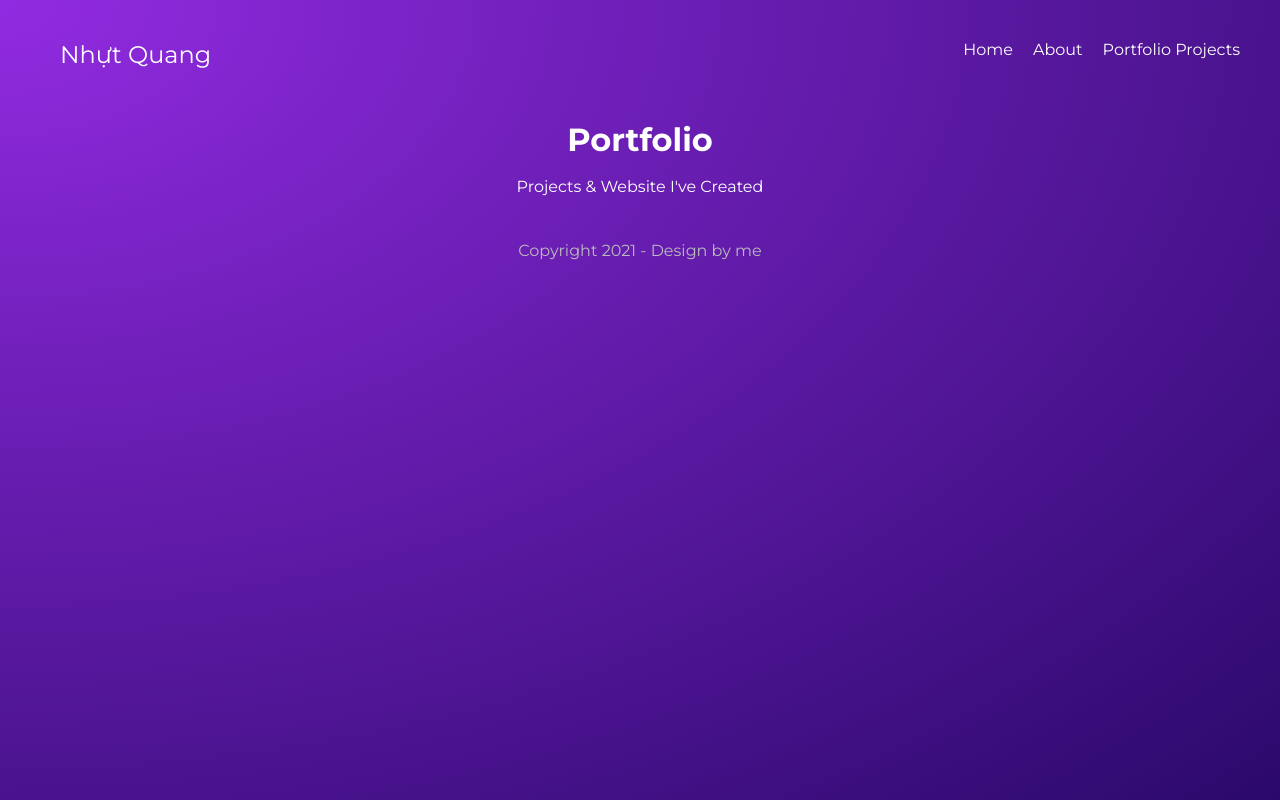
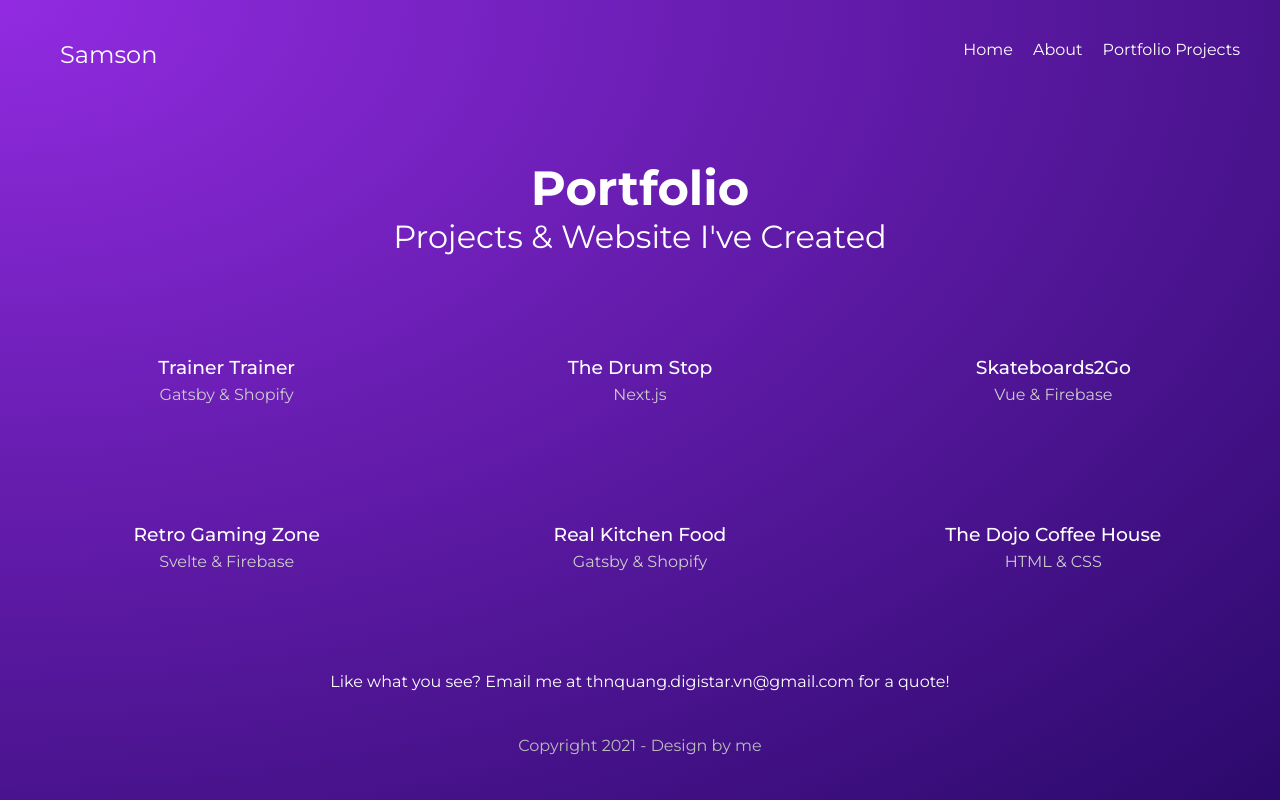
Before and after one commit to nhutquanghi/myBlog, a Gatsby site: page /projects in a window 1280 px wide. Built offline with nearby package versions, Linux system fonts and the light colour scheme; Gatsby itself is replaced by a stand-in of ours.

Commit message:
upload data portfolio

```diff
--- a/gatsby-config.js
+++ b/gatsby-config.js
@@ -5,6 +5,20 @@
  */
 
 module.exports = {
-  /* Your site config here */
-  plugins: [],
+  plugins: [
+    'gatsby-transformer-remark',
+    {
+      resolve: `gatsby-source-filesystem`,
+      options: {
+        name: `projects`,
+        path: `${__dirname}/src/projects/`,
+      },
+    },
+  ],
+  siteMetadata: {
+    title: 'Samson',
+    description: 'Web dev portfolio',
+    copyright: 'This website is copyright 2021 Web Warrior',
+    contact: 'thnquang.digistar.vn@gmail.com',
+  }
 }
--- a/package.json
+++ b/package.json
@@ -15,6 +15,8 @@
   },
   "dependencies": {
     "gatsby": "^3.4.1",
+    "gatsby-source-filesystem": "^3.6.0",
+    "gatsby-transformer-remark": "^4.3.0",
     "react": "^17.0.1",
     "react-dom": "^17.0.1"
   },
--- a/src/components/Navbar.js
+++ b/src/components/Navbar.js
@@ -1,11 +1,23 @@
 import React from 'react'
-import { Link } from 'gatsby'
+import { Link, graphql, useStaticQuery } from 'gatsby'
 
 export default function Navbar() {
+    const data = useStaticQuery(graphql`
+        query SiteInfo {
+        site{
+            siteMetadata{
+                    title
+                }
+            }
+        }
+    `)
+
+    const { title } = data.site.siteMetadata
+
     return (
         <nav>
             <h1>
-                <Link to="/">Nhựt Quang</Link>
+                <Link to="/">{title}</Link>
             </h1>
             <div className="links">
                 <Link to="/">Home</Link>
--- a/src/pages/about.js
+++ b/src/pages/about.js
@@ -5,8 +5,9 @@ export default function About() {
     return (
         <Layout>
             <div>
-                <h2>Trang About</h2>
-                <p>Lorem ipsum dolor sit amet, consectetur adipiscing elit, sed do eiusmod tempor incididunt ut labore et dolore magna aliqua. Ut enim ad minim veniam, quis nostrud exercitation ullamco laboris nisi ut aliquip ex ea commodo consequat</p>
+                <h2>
+                    Giới thiệu
+                </h2>
                 <p>Lorem ipsum dolor sit amet, consectetur adipiscing elit, sed do eiusmod tempor incididunt ut labore et dolore magna aliqua. Ut enim ad minim veniam, quis nostrud exercitation ullamco laboris nisi ut aliquip ex ea commodo consequat</p>
                 <p>Lorem ipsum dolor sit amet, consectetur adipiscing elit, sed do eiusmod tempor incididunt ut labore et dolore magna aliqua. Ut enim ad minim veniam, quis nostrud exercitation ullamco laboris nisi ut aliquip ex ea commodo consequat</p>
                 <p>Lorem ipsum dolor sit amet, consectetur adipiscing elit, sed do eiusmod tempor incididunt ut labore et dolore magna aliqua. Ut enim ad minim veniam, quis nostrud exercitation ullamco laboris nisi ut aliquip ex ea commodo consequat</p>
--- a/src/pages/projects/index.js
+++ b/src/pages/projects/index.js
@@ -1,14 +1,51 @@
+import { Link, graphql } from 'gatsby'
 import React from 'react'
 import Layout from "../../components/Layout"
 import * as styles from "../../styles/projects.module.css"
 
-export default function Portfolio() {
+export default function Portfolio({ data }) {
+    console.log(data)
+    const projects = data.projects.nodes
+    const contact = data.contact.siteMetadata.contact
+
     return (
         <Layout>
             <div className={`portfolio ${styles.portfolio}`}>
-                <h1>Portfolio</h1>
-                <p>Projects & Website I've Created</p>
+                <h2>Portfolio</h2>
+                <h3>Projects & Website I've Created</h3>
+                <div className={`projects ${styles.projects}`}>
+                    { projects.map(project => (
+                        <Link to={"/projects/" + project.frontmatter.slug} key={project.id}>
+                            <div>
+                                <h3>{ project.frontmatter.title }</h3>
+                                <p>{ project.frontmatter.stack }</p>
+                            </div>
+                        </Link>
+                    ))}
+                </div>
+                <p>Like what you see? Email me at <a src="https://facebook.com/nhutquang99.com">{ contact }</a> for a quote!</p>
             </div>
         </Layout>
     )
 }
+
+//export page query
+export const query = graphql`
+query ProjectsPage {
+    projects: allMarkdownRemark(sort: {fields: frontmatter___date, order: DESC}) {
+      nodes {
+        frontmatter {
+          slug
+          stack
+          title
+        }
+        id
+      }
+    }
+    contact: site {
+        siteMetadata {
+            contact
+        }
+    }
+  }
+`
--- /dev/null
+++ b/src/projects/dojo-coffee-house.md
@@ -0,0 +1,15 @@
+---
+title: The Dojo Coffee House
+stack: HTML & CSS
+slug: the-dojo-coffee-house
+date: 2021-05-30T00:00:00+00:00
+---
+
+**Lorem ipsum dolor sit amet**, consectetur adipiscing elit, sed do eiusmod tempor incididunt ut labore et dolore magna aliqua. Ut enim ad minim veniam, quis nostrud exercitation ullamco laboris nisi ut aliquip ex ea commodo consequat. Duis aute irure dolor in reprehenderit in voluptate velit esse cillum dolore eu fugiat nulla pariatur. Excepteur sint occaecat cupidatat non proident, sunt in culpa qui officia deserunt mollit anim id est laborum.
+
+### Lorem ipsum dolor sit amet
+Lorem ipsum dolor sit amet, consectetur adipiscing elit, sed do eiusmod tempor incididunt ut labore et dolore magna aliqua. Ut enim ad minim veniam, quis nostrud exercitation ullamco laboris nisi ut aliquip ex ea commodo consequat. Duis aute irure dolor in reprehenderit in voluptate velit esse cillum dolore eu fugiat nulla pariatur. Excepteur sint occaecat cupidatat non proident, sunt in culpa qui officia deserunt mollit anim id est laborum.
+
+Lorem ipsum dolor sit amet, consectetur adipiscing elit, sed do eiusmod tempor incididunt ut labore et dolore magna aliqua. Ut enim ad minim veniam, quis nostrud exercitation ullamco laboris nisi ut aliquip ex ea commodo consequat. Duis aute irure dolor in reprehenderit in voluptate velit esse cillum dolore eu fugiat nulla pariatur. Excepteur sint occaecat cupidatat non proident, sunt in culpa qui officia deserunt mollit anim id est laborum.
+
+Lorem ipsum dolor sit amet, consectetur adipiscing elit, sed do eiusmod tempor incididunt ut labore et dolore magna aliqua. Ut enim ad minim veniam, quis nostrud exercitation ullamco laboris nisi ut aliquip ex ea commodo consequat. Duis aute irure dolor in reprehenderit in voluptate velit esse cillum dolore eu fugiat nulla pariatur. Excepteur sint occaecat cupidatat non proident, sunt in culpa qui officia deserunt mollit anim id est laborum.
--- /dev/null
+++ b/src/projects/real-kitchen-food.md
@@ -0,0 +1,12 @@
+---
+title: Real Kitchen Food
+stack: Gatsby & Shopify
+slug: real-kitchen-food
+date: 2021-05-31T00:00:00+00:00
+---
+
+Lorem ninja ipsum dolor sit amet, consectetuer adipiscing elit, sed diam nonummy nibh euismod tincidunt ut laoreet dolore magna aliquam erat volutpat. Ut ninja wisi enim ad minim veniam, quis nostrud exerci tation ullamcorper suscipit ninja lobortis nisl ut aliquip ex ea commodo consequat. Duis ninja autem vel eum iriure dolor in hendrerit in vulputate ninja velit esse molestie consequat, vel illum dolore eu feugiat nulla ninja facilisis at vero eros et accumsan et iusto odio dignissim qui blandit praesent luptatum zzril delenit augue duis dolore te feugait nulla facilisi. Nam ninja ipsum liber tempor cum soluta nobis eleifend option congue nihil imperdiet doming id quod mazim placerat facer possim assum. Typi ninja non habent claritatem insitam; est usus legentis in iis qui facit eorum claritatem. Investigationes ninja demonstraverunt lectores legere me lius quod ii legunt saepius. Claritas ninja est etiam processus dynamicus, qui ninja sequitur mutationem consuetudium lectorum. Mirum ninja est notare quam littera gothica, quam nunc putamus parum claram, anteposuerit litterarum formas humanitatis per seacula quarta decima et quinta decima. Eodem ninja ipsum modo typi, qui nunc nobis videntur parum clari, fiant sollemnes in ninja futurum.
+
+### Lorem ninja ipsum dolor
+
+Lorem ninja ipsum dolor sit amet, consectetuer adipiscing elit, sed diam nonummy nibh euismod tincidunt ut laoreet dolore magna aliquam erat volutpat. Ut ninja wisi enim ad minim veniam, quis nostrud exerci tation ullamcorper suscipit ninja lobortis nisl ut aliquip ex ea commodo consequat. Duis ninja autem vel eum iriure dolor in hendrerit in vulputate ninja velit esse molestie consequat, vel illum dolore eu feugiat nulla ninja facilisis at vero eros et accumsan et iusto odio dignissim qui blandit praesent luptatum zzril delenit augue duis dolore te feugait nulla facilisi. Nam ninja ipsum liber tempor cum soluta nobis eleifend option congue nihil imperdiet doming id quod mazim placerat facer possim assum. Typi ninja non habent claritatem insitam; est usus legentis in iis qui facit eorum claritatem. Investigationes ninja demonstraverunt lectores legere me lius quod ii legunt saepius. Claritas ninja est etiam processus dynamicus, qui ninja sequitur mutationem consuetudium lectorum. Mirum ninja est notare quam littera gothica, quam nunc putamus parum claram, anteposuerit litterarum formas humanitatis per seacula quarta decima et quinta decima. Eodem ninja ipsum modo typi, qui nunc nobis videntur parum clari, fiant sollemnes in ninja futurum.
--- /dev/null
+++ b/src/projects/retro-gaming-zone.md
@@ -0,0 +1,12 @@
+---
+title: Retro Gaming Zone
+stack: Svelte & Firebase
+slug: retro-gaming-zone
+date: 2021-06-01T00:00:00+00:00
+---
+
+Lorem ninja ipsum dolor sit amet, consectetuer adipiscing elit, sed diam nonummy nibh euismod tincidunt ut laoreet dolore magna aliquam erat volutpat. Ut ninja wisi enim ad minim veniam, quis nostrud exerci tation ullamcorper suscipit ninja lobortis nisl ut aliquip ex ea commodo consequat. Duis ninja autem vel eum iriure dolor in hendrerit in vulputate ninja velit esse molestie consequat, vel illum dolore eu feugiat nulla ninja facilisis at vero eros et accumsan et iusto odio dignissim qui blandit praesent luptatum zzril delenit augue duis dolore te feugait nulla facilisi. Nam ninja ipsum liber tempor cum soluta nobis eleifend option congue nihil imperdiet doming id quod mazim placerat facer possim assum. Typi ninja non habent claritatem insitam; est usus legentis in iis qui facit eorum claritatem. Investigationes ninja demonstraverunt lectores legere me lius quod ii legunt saepius. Claritas ninja est etiam processus dynamicus, qui ninja sequitur mutationem consuetudium lectorum. Mirum ninja est notare quam littera gothica, quam nunc putamus parum claram, anteposuerit litterarum formas humanitatis per seacula quarta decima et quinta decima. Eodem ninja ipsum modo typi, qui nunc nobis videntur parum clari, fiant sollemnes in ninja futurum.
+
+### Lorem ninja ipsum dolor
+
+Lorem ninja ipsum dolor sit amet, consectetuer adipiscing elit, sed diam nonummy nibh euismod tincidunt ut laoreet dolore magna aliquam erat volutpat. Ut ninja wisi enim ad minim veniam, quis nostrud exerci tation ullamcorper suscipit ninja lobortis nisl ut aliquip ex ea commodo consequat. Duis ninja autem vel eum iriure dolor in hendrerit in vulputate ninja velit esse molestie consequat, vel illum dolore eu feugiat nulla ninja facilisis at vero eros et accumsan et iusto odio dignissim qui blandit praesent luptatum zzril delenit augue duis dolore te feugait nulla facilisi. Nam ninja ipsum liber tempor cum soluta nobis eleifend option congue nihil imperdiet doming id quod mazim placerat facer possim assum. Typi ninja non habent claritatem insitam; est usus legentis in iis qui facit eorum claritatem. Investigationes ninja demonstraverunt lectores legere me lius quod ii legunt saepius. Claritas ninja est etiam processus dynamicus, qui ninja sequitur mutationem consuetudium lectorum. Mirum ninja est notare quam littera gothica, quam nunc putamus parum claram, anteposuerit litterarum formas humanitatis per seacula quarta decima et quinta decima. Eodem ninja ipsum modo typi, qui nunc nobis videntur parum clari, fiant sollemnes in ninja futurum.
--- /dev/null
+++ b/src/projects/skateboards2go.md
@@ -0,0 +1,12 @@
+---
+title: Skateboards2Go
+stack: Vue & Firebase
+slug: skateboards-to-go
+date: 2021-06-02T00:00:00+00:00
+---
+
+Lorem ninja ipsum dolor sit amet, consectetuer adipiscing elit, sed diam nonummy nibh euismod tincidunt ut laoreet dolore magna aliquam erat volutpat. Ut ninja wisi enim ad minim veniam, quis nostrud exerci tation ullamcorper suscipit ninja lobortis nisl ut aliquip ex ea commodo consequat. Duis ninja autem vel eum iriure dolor in hendrerit in vulputate ninja velit esse molestie consequat, vel illum dolore eu feugiat nulla ninja facilisis at vero eros et accumsan et iusto odio dignissim qui blandit praesent luptatum zzril delenit augue duis dolore te feugait nulla facilisi. Nam ninja ipsum liber tempor cum soluta nobis eleifend option congue nihil imperdiet doming id quod mazim placerat facer possim assum. Typi ninja non habent claritatem insitam; est usus legentis in iis qui facit eorum claritatem. Investigationes ninja demonstraverunt lectores legere me lius quod ii legunt saepius. Claritas ninja est etiam processus dynamicus, qui ninja sequitur mutationem consuetudium lectorum. Mirum ninja est notare quam littera gothica, quam nunc putamus parum claram, anteposuerit litterarum formas humanitatis per seacula quarta decima et quinta decima. Eodem ninja ipsum modo typi, qui nunc nobis videntur parum clari, fiant sollemnes in ninja futurum.
+
+### Lorem ninja ipsum dolor
+
+Lorem ninja ipsum dolor sit amet, consectetuer adipiscing elit, sed diam nonummy nibh euismod tincidunt ut laoreet dolore magna aliquam erat volutpat. Ut ninja wisi enim ad minim veniam, quis nostrud exerci tation ullamcorper suscipit ninja lobortis nisl ut aliquip ex ea commodo consequat. Duis ninja autem vel eum iriure dolor in hendrerit in vulputate ninja velit esse molestie consequat, vel illum dolore eu feugiat nulla ninja facilisis at vero eros et accumsan et iusto odio dignissim qui blandit praesent luptatum zzril delenit augue duis dolore te feugait nulla facilisi. Nam ninja ipsum liber tempor cum soluta nobis eleifend option congue nihil imperdiet doming id quod mazim placerat facer possim assum. Typi ninja non habent claritatem insitam; est usus legentis in iis qui facit eorum claritatem. Investigationes ninja demonstraverunt lectores legere me lius quod ii legunt saepius. Claritas ninja est etiam processus dynamicus, qui ninja sequitur mutationem consuetudium lectorum. Mirum ninja est notare quam littera gothica, quam nunc putamus parum claram, anteposuerit litterarum formas humanitatis per seacula quarta decima et quinta decima. Eodem ninja ipsum modo typi, qui nunc nobis videntur parum clari, fiant sollemnes in ninja futurum.
--- /dev/null
+++ b/src/projects/the-drum-stop.md
@@ -0,0 +1,12 @@
+---
+title: The Drum Stop
+stack: Next.js
+slug: the-drum-stop
+date: 2021-06-03T00:00:00+00:00
+---
+
+Lorem ninja ipsum dolor sit amet, consectetuer adipiscing elit, sed diam nonummy nibh euismod tincidunt ut laoreet dolore magna aliquam erat volutpat. Ut ninja wisi enim ad minim veniam, quis nostrud exerci tation ullamcorper suscipit ninja lobortis nisl ut aliquip ex ea commodo consequat. Duis ninja autem vel eum iriure dolor in hendrerit in vulputate ninja velit esse molestie consequat, vel illum dolore eu feugiat nulla ninja facilisis at vero eros et accumsan et iusto odio dignissim qui blandit praesent luptatum zzril delenit augue duis dolore te feugait nulla facilisi. Nam ninja ipsum liber tempor cum soluta nobis eleifend option congue nihil imperdiet doming id quod mazim placerat facer possim assum. Typi ninja non habent claritatem insitam; est usus legentis in iis qui facit eorum claritatem. Investigationes ninja demonstraverunt lectores legere me lius quod ii legunt saepius. Claritas ninja est etiam processus dynamicus, qui ninja sequitur mutationem consuetudium lectorum. Mirum ninja est notare quam littera gothica, quam nunc putamus parum claram, anteposuerit litterarum formas humanitatis per seacula quarta decima et quinta decima. Eodem ninja ipsum modo typi, qui nunc nobis videntur parum clari, fiant sollemnes in ninja futurum.
+
+### Lorem ninja ipsum dolor
+
+Lorem ninja ipsum dolor sit amet, consectetuer adipiscing elit, sed diam nonummy nibh euismod tincidunt ut laoreet dolore magna aliquam erat volutpat. Ut ninja wisi enim ad minim veniam, quis nostrud exerci tation ullamcorper suscipit ninja lobortis nisl ut aliquip ex ea commodo consequat. Duis ninja autem vel eum iriure dolor in hendrerit in vulputate ninja velit esse molestie consequat, vel illum dolore eu feugiat nulla ninja facilisis at vero eros et accumsan et iusto odio dignissim qui blandit praesent luptatum zzril delenit augue duis dolore te feugait nulla facilisi. Nam ninja ipsum liber tempor cum soluta nobis eleifend option congue nihil imperdiet doming id quod mazim placerat facer possim assum. Typi ninja non habent claritatem insitam; est usus legentis in iis qui facit eorum claritatem. Investigationes ninja demonstraverunt lectores legere me lius quod ii legunt saepius. Claritas ninja est etiam processus dynamicus, qui ninja sequitur mutationem consuetudium lectorum. Mirum ninja est notare quam littera gothica, quam nunc putamus parum claram, anteposuerit litterarum formas humanitatis per seacula quarta decima et quinta decima. Eodem ninja ipsum modo typi, qui nunc nobis videntur parum clari, fiant sollemnes in ninja futurum.
--- /dev/null
+++ b/src/projects/trainer-trainer.md
@@ -0,0 +1,12 @@
+---
+title: Trainer Trainer
+stack: Gatsby & Shopify
+slug: trainer-trainer
+date: 2021-06-04T00:00:00+00:00
+---
+
+Lorem ninja ipsum dolor sit amet, consectetuer adipiscing elit, sed diam nonummy nibh euismod tincidunt ut laoreet dolore magna aliquam erat volutpat. Ut ninja wisi enim ad minim veniam, quis nostrud exerci tation ullamcorper suscipit ninja lobortis nisl ut aliquip ex ea commodo consequat. Duis ninja autem vel eum iriure dolor in hendrerit in vulputate ninja velit esse molestie consequat, vel illum dolore eu feugiat nulla ninja facilisis at vero eros et accumsan et iusto odio dignissim qui blandit praesent luptatum zzril delenit augue duis dolore te feugait nulla facilisi. Nam ninja ipsum liber tempor cum soluta nobis eleifend option congue nihil imperdiet doming id quod mazim placerat facer possim assum. Typi ninja non habent claritatem insitam; est usus legentis in iis qui facit eorum claritatem. Investigationes ninja demonstraverunt lectores legere me lius quod ii legunt saepius. Claritas ninja est etiam processus dynamicus, qui ninja sequitur mutationem consuetudium lectorum. Mirum ninja est notare quam littera gothica, quam nunc putamus parum claram, anteposuerit litterarum formas humanitatis per seacula quarta decima et quinta decima. Eodem ninja ipsum modo typi, qui nunc nobis videntur parum clari, fiant sollemnes in ninja futurum.
+
+### Lorem ninja ipsum dolor
+
+Lorem ninja ipsum dolor sit amet, consectetuer adipiscing elit, sed diam nonummy nibh euismod tincidunt ut laoreet dolore magna aliquam erat volutpat. Ut ninja wisi enim ad minim veniam, quis nostrud exerci tation ullamcorper suscipit ninja lobortis nisl ut aliquip ex ea commodo consequat. Duis ninja autem vel eum iriure dolor in hendrerit in vulputate ninja velit esse molestie consequat, vel illum dolore eu feugiat nulla ninja facilisis at vero eros et accumsan et iusto odio dignissim qui blandit praesent luptatum zzril delenit augue duis dolore te feugait nulla facilisi. Nam ninja ipsum liber tempor cum soluta nobis eleifend option congue nihil imperdiet doming id quod mazim placerat facer possim assum. Typi ninja non habent claritatem insitam; est usus legentis in iis qui facit eorum claritatem. Investigationes ninja demonstraverunt lectores legere me lius quod ii legunt saepius. Claritas ninja est etiam processus dynamicus, qui ninja sequitur mutationem consuetudium lectorum. Mirum ninja est notare quam littera gothica, quam nunc putamus parum claram, anteposuerit litterarum formas humanitatis per seacula quarta decima et quinta decima. Eodem ninja ipsum modo typi, qui nunc nobis videntur parum clari, fiant sollemnes in ninja futurum.
--- a/src/styles/global.css
+++ b/src/styles/global.css
@@ -38,10 +38,10 @@ nav a {
   margin-left: 20px;
   font-weight: 400;
   padding-bottom: 8px;
-  border-bottom: 3px solid transparent;
+  border-bottom: 2px solid transparent;
 }
 nav a:hover {
-  border-color: white;
+  border-color: rgb(156, 107, 236);
 }
 footer p{
   text-align: center;
--- a/src/styles/projects.module.css
+++ b/src/styles/projects.module.css
@@ -9,3 +9,21 @@
     font-size: 2em;
     font-weight: 400;
 }
+
+.projects {
+    display: grid;
+    grid-template-columns: 1fr 1fr 1fr;
+    grid-gap: 80px;
+    margin: 80px 20px;
+}
+
+.projects h3 {
+    text-align: center;
+    margin: 20px auto 0px;
+    font-weight: 500;
+}
+
+.projects p {
+    color: #ccc;
+    margin-top: 4px;
+}
```
Also changed, not shown: src/pages/index.js (+15 -0 lines), static/Samson.png (added), static/avatar.svg (added), static/banner.png (added), static/banner1.png (added), static/happy2021.svg (added), 1 other file.
